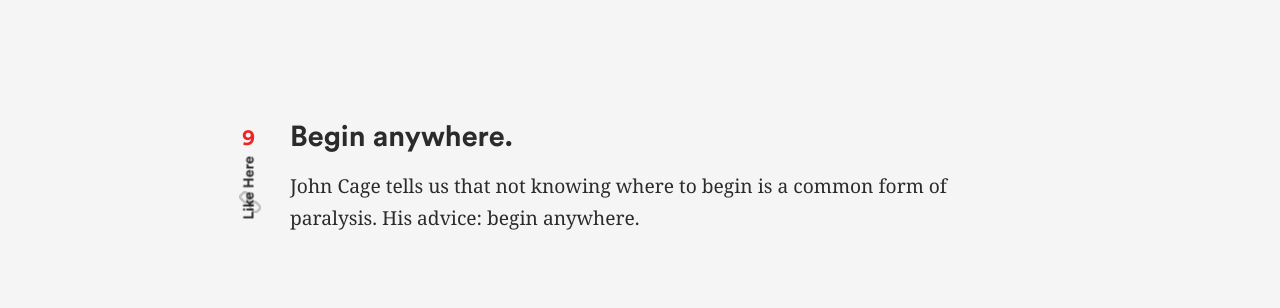
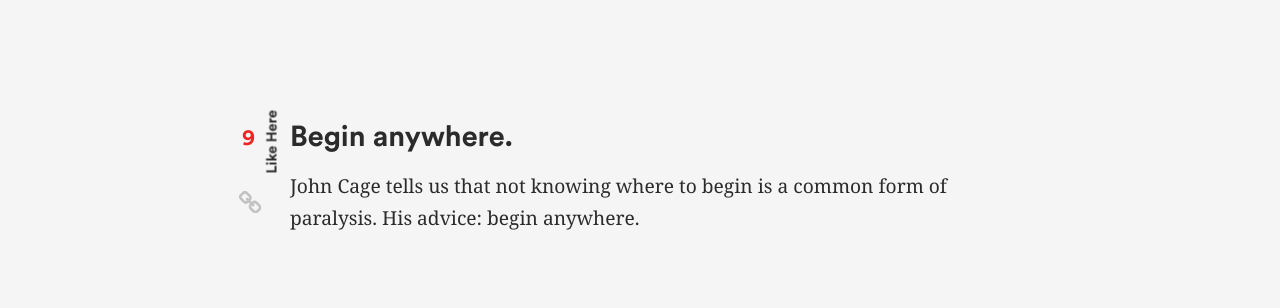
Before and after one commit to JasonEtco/ondesign-xyz, a Jekyll site: the page built from _posts/2015-09-04-incomplete-manifesto-for-growth.md, in a window 1280 px wide and 1400 px high, scrolled down 2816 px. Shown: the part 150-458 px from the top of the window. Built offline with Jekyll 4.4.1, drawn with Linux system fonts in a browser that asks for light colours.

Commit message:
Fixed manifesto 9, added 38

```diff
--- a/_sass/posts/articles/incomplete-manifesto-for-growth.scss
+++ b/_sass/posts/articles/incomplete-manifesto-for-growth.scss
@@ -185,6 +185,7 @@
 		position: absolute;
 		top: -1em;
 		left: -4.5rem;
+		line-height: initial;
 	}
 
 	// 12. Keep moving.
@@ -264,6 +265,18 @@
 		}
 	}
 
+	// 38. Explore the other edge.
+	li:nth-child(39) {
+		h2 {
+			position: absolute;
+			right: 0;
+		}
+		p {
+			position: relative;
+			top: 4rem;
+		}
+	}
+
 	// 39. Coffee breaks, cab rides, green rooms.
 	li:nth-child(40) {
 		background-color: limegreen;
```
